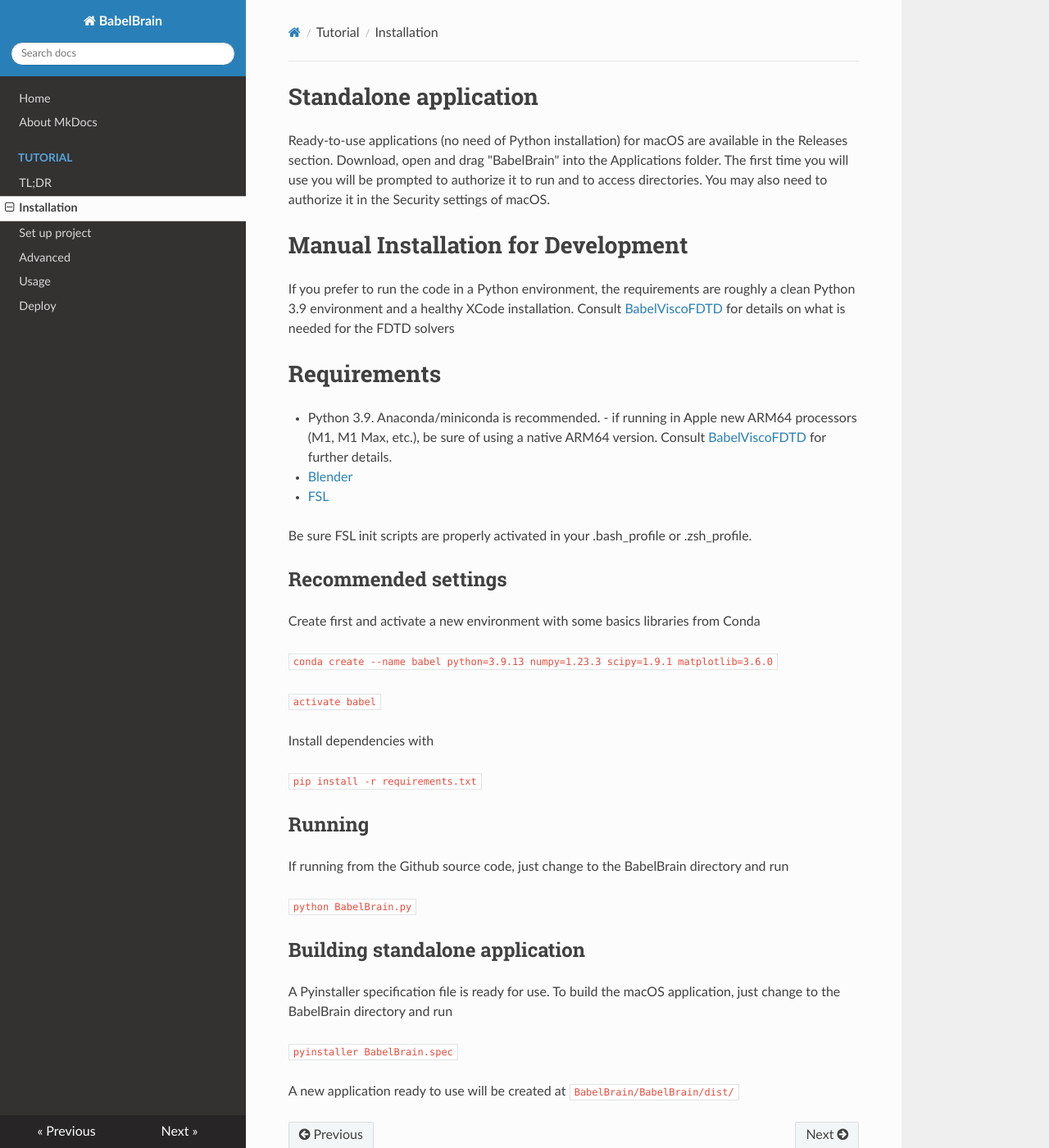
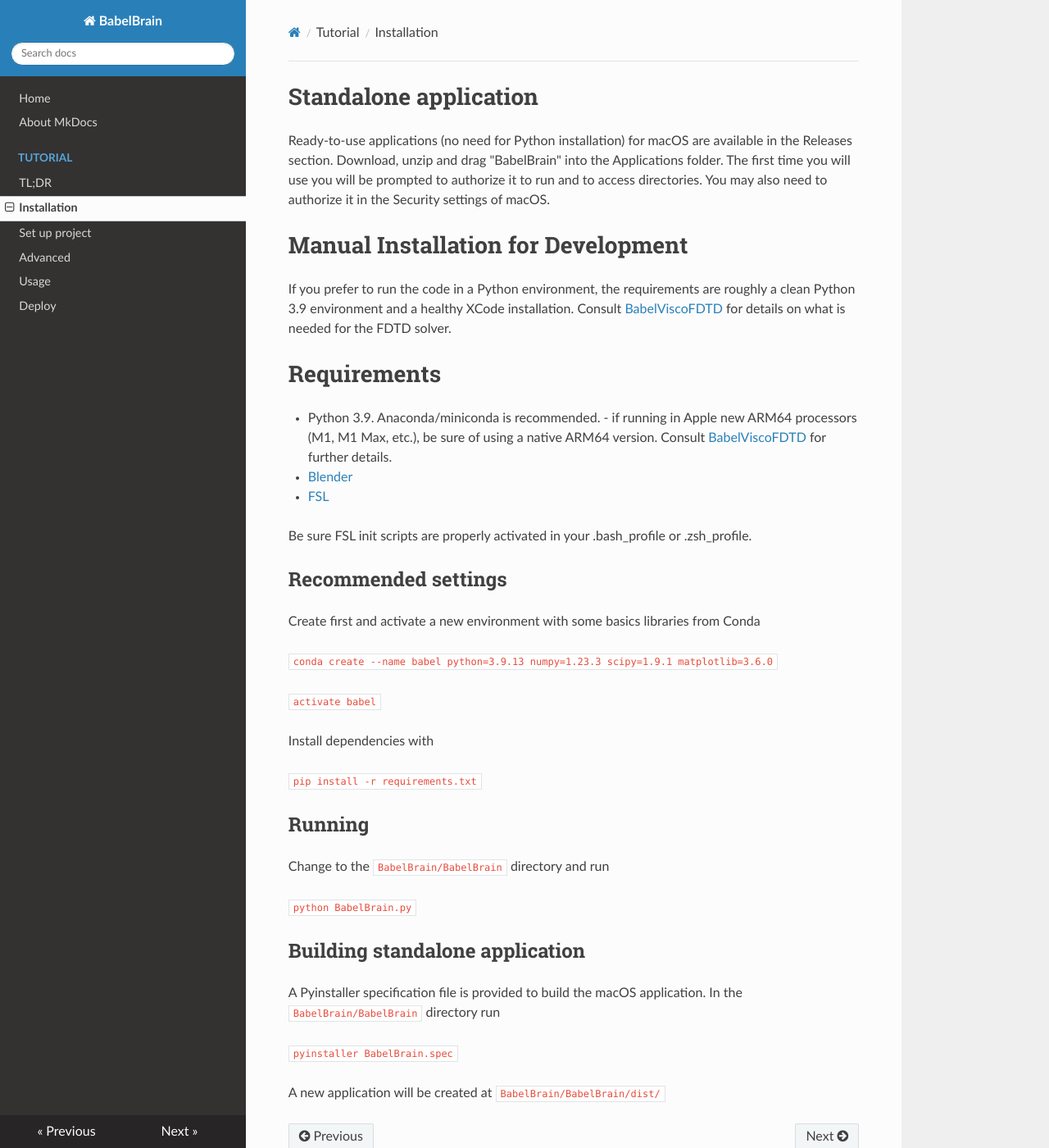
Before and after one commit to ProteusMRIgHIFU/BabelBrain, an MkDocs documentation site: the page built from docs/docs/tutorial/installation.md, in a window 1280 px wide and 1400 px high. Shown: the whole window at 82% size. Built offline with MkDocs 1.6.1, drawn with Linux system fonts in a browser that asks for light colours; nearby versions of some CDN libraries.

Commit message:
partial progress

```diff
--- a/docs/docs/tutorial/installation.md
+++ b/docs/docs/tutorial/installation.md
@@ -1,8 +1,8 @@
 # Standalone application
-Ready-to-use applications (no need of Python installation) for macOS are available in the Releases section. Download, open and drag "BabelBrain" into the Applications folder. The first time you will use you will be prompted to authorize it to run and to access directories. You may also need to authorize it in the Security settings of macOS.
+Ready-to-use applications (no need for Python installation) for macOS are available in the Releases section. Download, unzip and drag "BabelBrain" into the Applications folder. The first time you will use you will be prompted to authorize it to run and to access directories. You may also need to authorize it in the Security settings of macOS.
 
 # Manual Installation for Development
-If you prefer to run the code in a Python environment, the requirements are roughly a clean Python 3.9 environment and a healthy XCode installation. Consult [BabelViscoFDTD](https://github.com/ProteusMRIgHIFU/BabelViscoFDTD) for details on what is needed for the FDTD solvers
+If you prefer to run the code in a Python environment, the requirements are roughly a clean Python 3.9 environment and a healthy XCode installation. Consult [BabelViscoFDTD](https://github.com/ProteusMRIgHIFU/BabelViscoFDTD) for details on what is needed for the FDTD solver.
 # Requirements
 * Python 3.9. Anaconda/miniconda is recommended. - if running in Apple new ARM64 processors (M1, M1 Max, etc.), be sure of using a native ARM64 version. Consult [BabelViscoFDTD](https://github.com/ProteusMRIgHIFU/BabelViscoFDTD) for further details.
 * [Blender](www.blender.org)
@@ -23,13 +23,13 @@
 `pip install -r requirements.txt`
 
 ## Running
-If running from the Github source code, just change to the BabelBrain directory and run
+Change to the `BabelBrain/BabelBrain` directory and run
 
 `python BabelBrain.py`
 
 ## Building standalone application
-A Pyinstaller specification file is ready for use. To build the macOS application, just change to the BabelBrain directory and run
+A Pyinstaller specification file is provided to build the macOS application. In the `BabelBrain/BabelBrain` directory run
 
 `pyinstaller BabelBrain.spec`
 
-A new application ready to use will be created at `BabelBrain/BabelBrain/dist/`
+A new application will be created at `BabelBrain/BabelBrain/dist/`
```
Also changed, not shown: docs/docs/tutorial/Introduction.md (+1 -1 lines), 2 other files.
